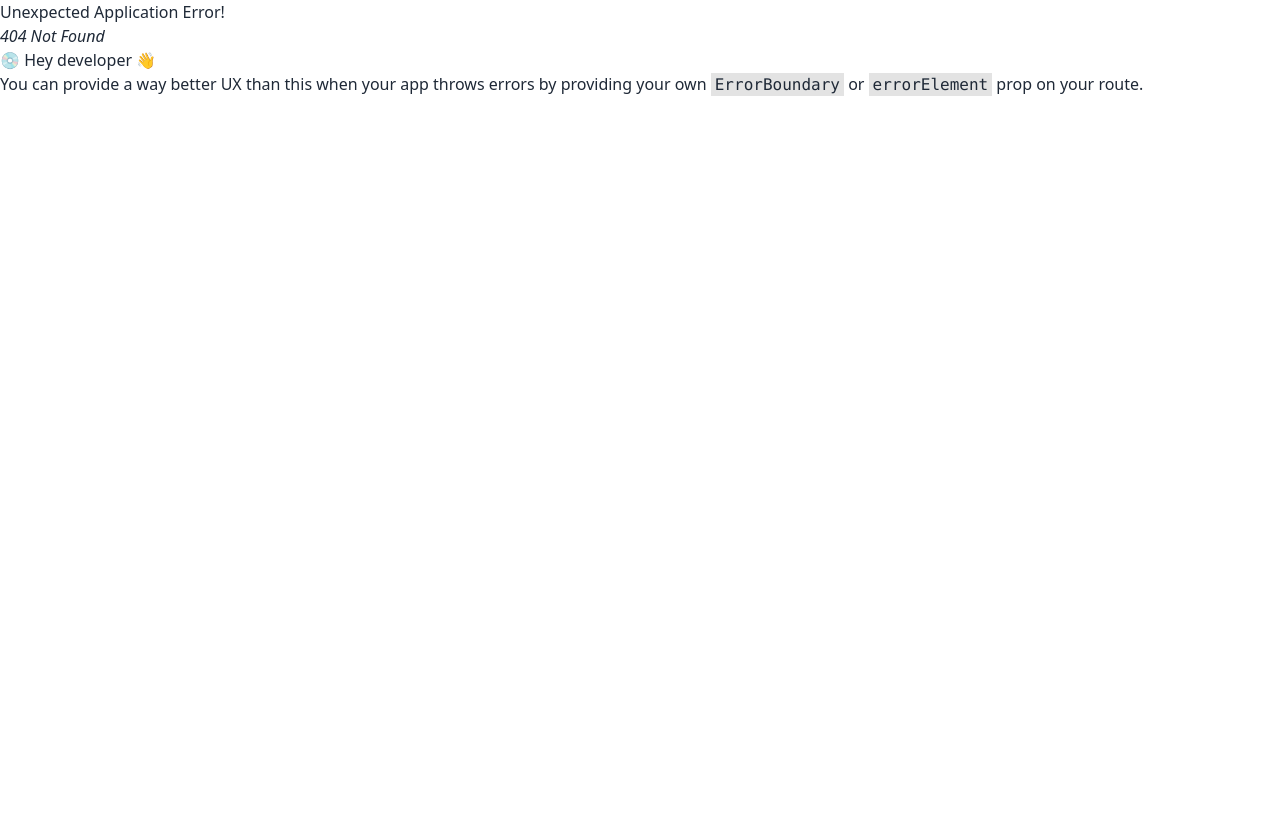
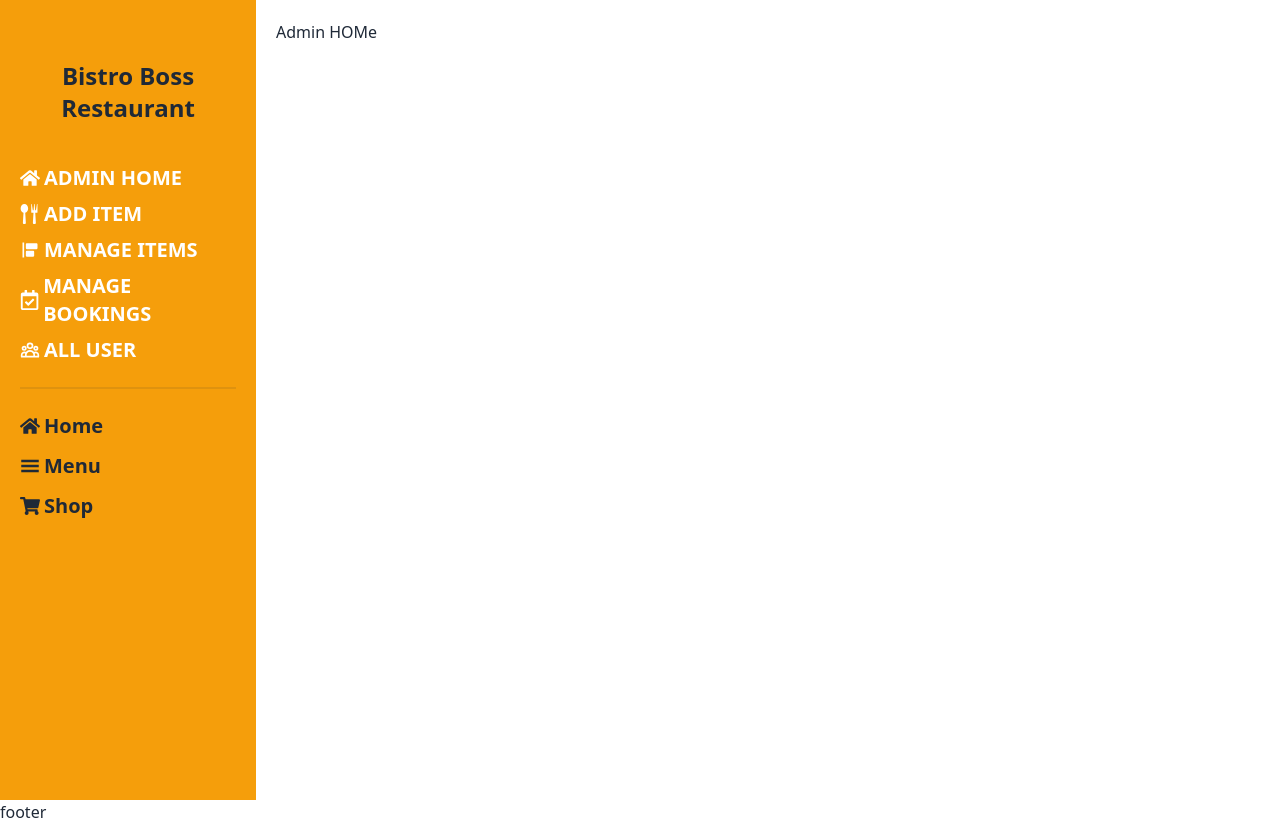
Before and after one commit to zahid072/bistro-boss, a React (Vite) app: page /dashboard/adminHome in a window 1280 px wide. Before the commit this address had no page. Before the commit the page ends 800 px from the top, so only its background shows below. Built offline with nearby package versions, Linux system fonts and the light colour scheme.

Commit message:
admin dashboard added

```diff
--- a/src/dashboard/dashboardHome/DashboardHome.jsx
+++ b/src/dashboard/dashboardHome/DashboardHome.jsx
@@ -1,9 +1,20 @@
-import React from "react";
-import { Outlet } from "react-router-dom";
+import React, { useEffect } from "react";
+import { Outlet, useNavigate } from "react-router-dom";
 import Footer from "../../pages/Shared/Footer/Footer";
 import Sidebar from "../sidebar/Sidebar";
+import useAuth from "../../hooks/useAuth";
 
 const DashboardHome = () => {
+  const { admin } = useAuth();
+  const navigate = useNavigate();
+  useEffect(() => {
+    if(admin){
+        navigate("/dashboard/adminHome");
+    }else{
+        navigate("/dashboard/userHome");
+    }
+
+  }, []);
   return (
     <div>
       <div className="flex">
--- /dev/null
+++ b/src/dashboard/dashboardPages/reservation/Reservation.jsx
@@ -0,0 +1,11 @@
+import React from 'react'
+
+const Reservation = () => {
+  return (
+    <div>
+      reservation
+    </div>
+  )
+}
+
+export default Reservation
--- a/src/dashboard/sidebar/Sidebar.jsx
+++ b/src/dashboard/sidebar/Sidebar.jsx
@@ -1,12 +1,22 @@
 import React, { useState } from "react";
 import { BsFillCalendarDateFill } from "react-icons/bs";
-import { FaCalendarAlt, FaHome } from "react-icons/fa";
+import {
+  FaCalendarAlt,
+  FaHome,
+  FaRegCalendarCheck,
+  FaShoppingCart,
+} from "react-icons/fa";
 import { FaMoneyCheckDollar } from "react-icons/fa6";
 import { MdOutlineShoppingCart } from "react-icons/md";
-import { Link } from "react-router-dom";
+import { Link, NavLink } from "react-router-dom";
+import useAuth from "../../hooks/useAuth";
+import { GiHamburgerMenu } from "react-icons/gi";
+import { ImSpoonKnife } from "react-icons/im";
+import { HiOutlineUserGroup } from "react-icons/hi";
+import { RiAlignItemLeftFill } from "react-icons/ri";
 
 const Sidebar = () => {
-  const [admin, setAdmin] = useState(false);
+  const { admin } = useAuth();
   return (
     <div>
       <div>
@@ -17,52 +27,145 @@ const Sidebar = () => {
         {!admin && (
           <ul className="flex flex-col gap-3 font-semibold uppercase text-xl">
             <li>
-              <Link to={"/dashboard"} className="flex items-center gap-1">
+              <NavLink
+                to={"/dashboard/userHome"}
+                className={({ isActive }) =>
+                  isActive
+                    ? "text-white flex items-center gap-1"
+                    : "flex items-center gap-1"
+                }
+              >
                 <FaHome /> User Home
-              </Link>
+              </NavLink>
             </li>
             <li>
-              <Link className="flex items-center gap-1">
+              <NavLink
+                to={"/dashboard/reservation"}
+                className={({ isActive }) =>
+                  isActive
+                    ? "text-white flex items-center gap-1"
+                    : "flex items-center gap-1"
+                }
+              >
                 <FaCalendarAlt /> reservation
-              </Link>
+              </NavLink>
             </li>
             <li>
-              <Link className="flex items-center gap-1">
+              <NavLink
+                className={({ isActive }) =>
+                  isActive
+                    ? "text-white flex items-center gap-1"
+                    : "flex items-center gap-1"
+                }
+              >
                 <FaMoneyCheckDollar /> Payment History
-              </Link>
+              </NavLink>
             </li>
             <li>
-              <Link className="flex items-center gap-1">
+              <NavLink
+                className={({ isActive }) =>
+                  isActive
+                    ? "text-white flex items-center gap-1"
+                    : "flex items-center gap-1"
+                }
+              >
                 <MdOutlineShoppingCart /> my cart
-              </Link>
+              </NavLink>
             </li>
             <li>
-              <Link className="flex items-center gap-1">
+              <NavLink
+                className={({ isActive }) =>
+                  isActive
+                    ? "text-white flex items-center gap-1"
+                    : "flex items-center gap-1"
+                }
+              >
                 <BsFillCalendarDateFill /> my booking
-              </Link>
+              </NavLink>
             </li>
           </ul>
         )}
         {/* admin menu */}
         {admin && (
-          <ul className="flex flex-col gap-2 font-semibold">
+          <ul className="flex flex-col gap-2 font-semibold uppercase text-xl">
             <li>
-              <Link to={"/dashboard"} className="flex items-center gap-1">
+              <NavLink
+                to={"/dashboard/adminHome"}
+                className={({ isActive }) =>
+                  isActive
+                    ? "text-white flex items-center gap-1"
+                    : "flex items-center gap-1"
+                }
+              >
                 <FaHome /> Admin Home
-              </Link>
+              </NavLink>
+            </li>
+            <li>
+              <NavLink
+                to={"/dashboard/adminHome"}
+                className={({ isActive }) =>
+                  isActive
+                    ? "text-white flex items-center gap-1"
+                    : "flex items-center gap-1"
+                }
+              >
+                <ImSpoonKnife /> Add Item
+              </NavLink>
+            </li>
+            <li>
+              <NavLink
+                to={"/dashboard/adminHome"}
+                className={({ isActive }) =>
+                  isActive
+                    ? "text-white flex items-center gap-1"
+                    : "flex items-center gap-1"
+                }
+              >
+                <RiAlignItemLeftFill /> Manage Items
+              </NavLink>
+            </li>
+            <li>
+              <NavLink
+                to={"/dashboard/adminHome"}
+                className={({ isActive }) =>
+                  isActive
+                    ? "text-white flex items-center gap-1"
+                    : "flex items-center gap-1"
+                }
+              >
+                <FaRegCalendarCheck /> Manage Bookings
+              </NavLink>
+            </li>
+            <li>
+              <NavLink
+                to={"/dashboard/adminHome"}
+                className={({ isActive }) =>
+                  isActive
+                    ? "text-white flex items-center gap-1"
+                    : "flex items-center gap-1"
+                }
+              >
+                <HiOutlineUserGroup /> All User
+              </NavLink>
             </li>
           </ul>
         )}
         <div className="divider divide-x-2"></div>
         <ul className="text-xl font-semibold flex flex-col gap-3 mt-4">
           <li>
-            <Link to={"/"}>Home</Link>
+            <Link className="flex gap-1 items-center" to={"/"}>
+              <FaHome></FaHome>Home
+            </Link>
           </li>
           <li className="">
-            <Link to={"/ourMenu"}>Menu</Link>
+            <Link className="flex gap-1 items-center" to={"/ourMenu"}>
+              <GiHamburgerMenu /> Menu
+            </Link>
           </li>
           <li className="">
-            <Link to={"/ourShop"}>Shop</Link>
+            <Link className="flex gap-1 items-center" to={"/ourShop"}>
+              <FaShoppingCart></FaShoppingCart>Shop
+            </Link>
           </li>
         </ul>
       </div>
--- /dev/null
+++ b/src/hooks/useAuth.jsx
@@ -0,0 +1,9 @@
+import { useContext } from "react";
+import { AuthContext } from "../provider/AuthProvider";
+
+const useAuth = () => {
+  const auth = useContext(AuthContext);
+  return auth;
+};
+
+export default useAuth;
--- a/src/provider/AuthProvider.jsx
+++ b/src/provider/AuthProvider.jsx
@@ -3,10 +3,12 @@ import React, { createContext, useState } from "react";
 export const AuthContext = createContext(null);
 
 const AuthProvider = ({ children }) => {
+  const [admin, setAdmin] = useState(true);
   const [user, setUser] = useState(null);
 
   const authInfo = {
     user,
+    admin,
   };
   return (
     <>
```
Also changed, not shown: src/routes/router.jsx (+7 -2 lines).
